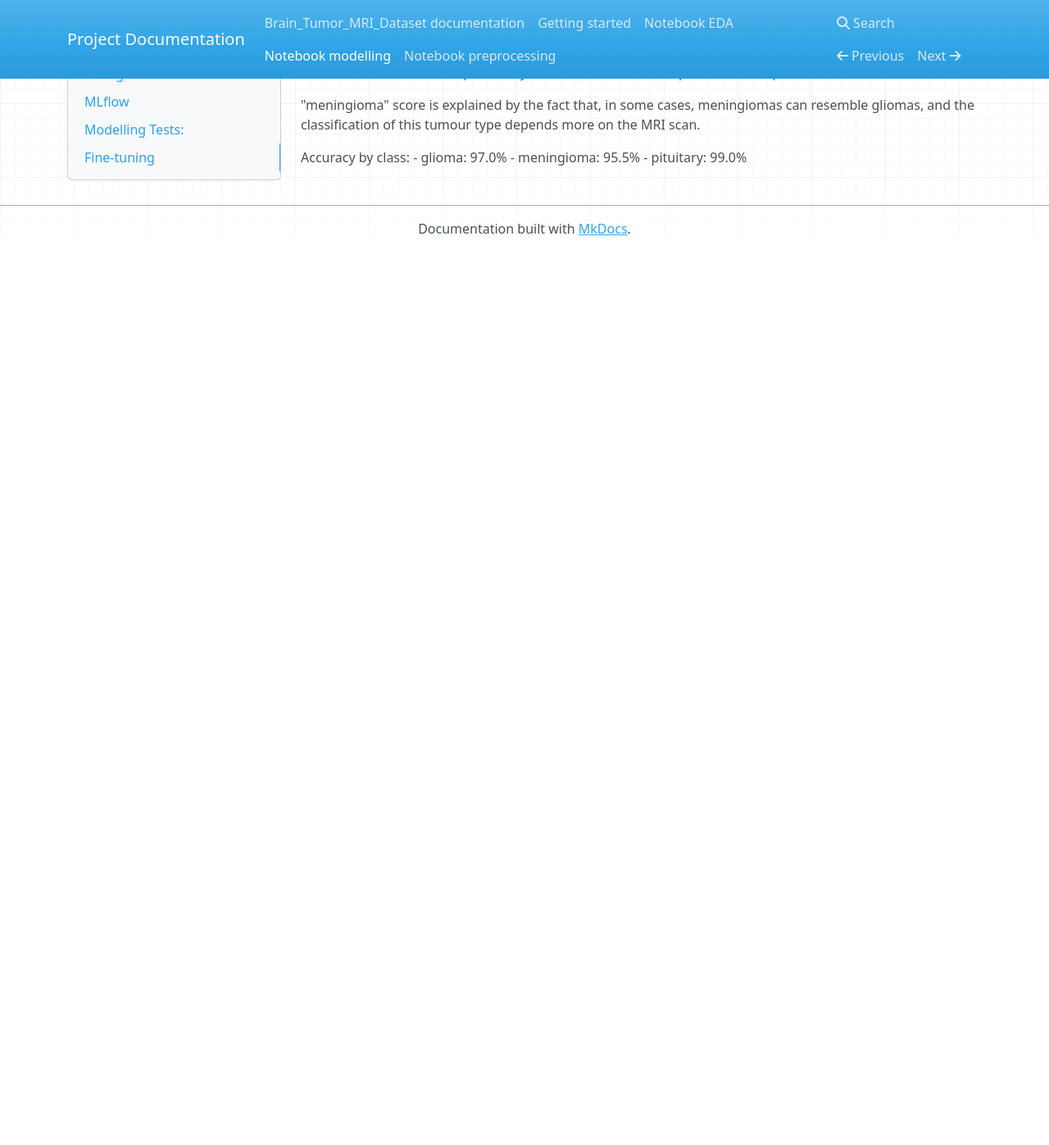
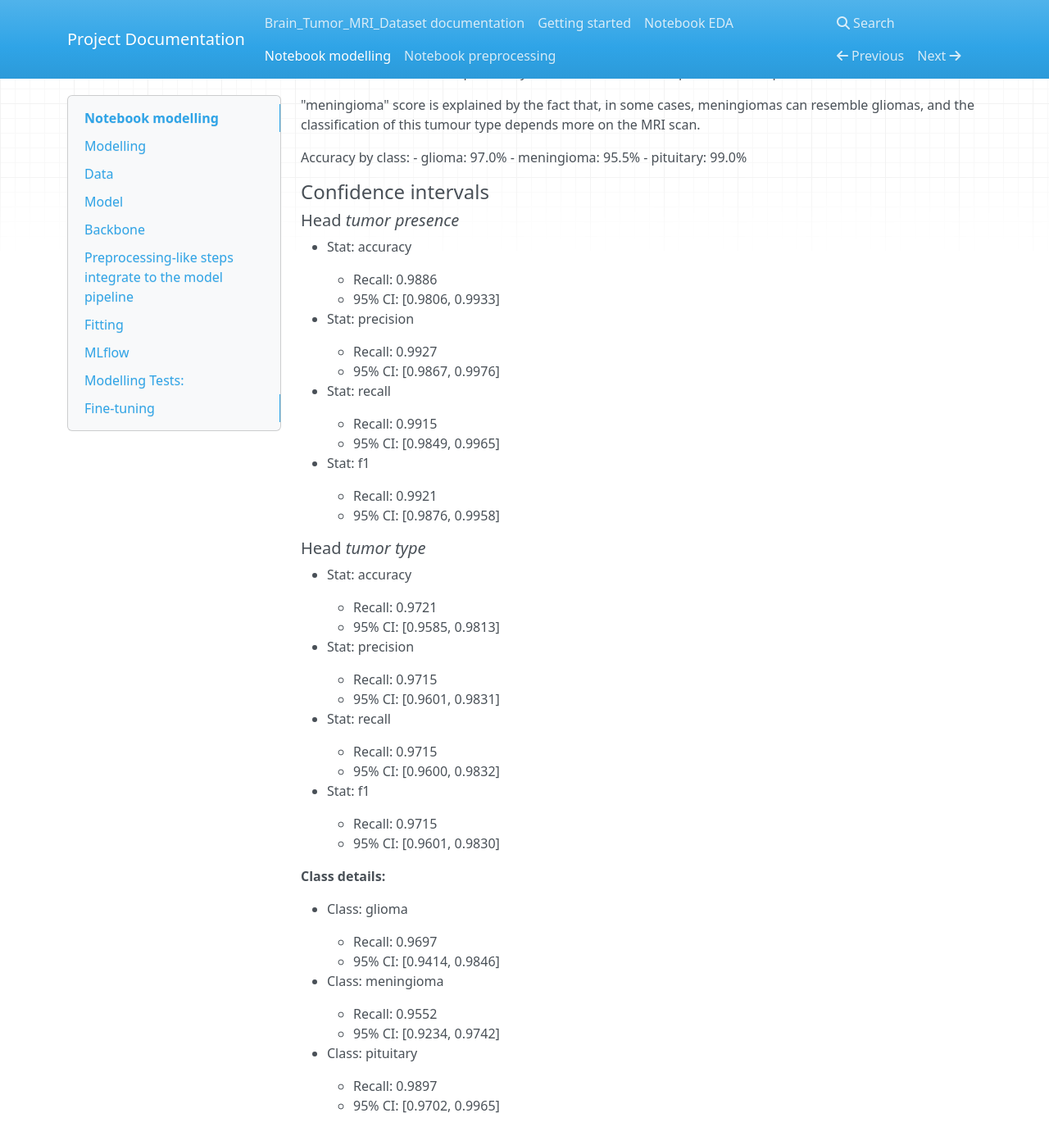
Before and after one commit to Jeremy-Duval-PhD/Brain_Tumor_MRI_Dataset, an MkDocs documentation site: the page built from docs/docs/notebook_modelling.md, in a window 1280 px wide and 1400 px high, scrolled down 11180 px. Shown: the top 1397 px of the window at 82% size. Built offline with MkDocs 1.6.1, drawn with Linux system fonts in a browser that asks for light colours; nearby versions of some CDN libraries; before the commit the page ends 11487 px from its top, so only the background shows below that.

Commit message:
Add 95% CI

```diff
--- a/docs/docs/notebook_modelling.md
+++ b/docs/docs/notebook_modelling.md
@@ -358,3 +358,54 @@ Accuracy by class:
 - glioma: 97.0%
 - meningioma: 95.5%
 - pituitary: 99.0%
+
+#### Confidence intervals
+##### Head *tumor presence*
+
+- Stat: accuracy
+	- Recall: 0.9886
+	- 95% CI: [0.9806, 0.9933]
+
+- Stat: precision
+	- Recall: 0.9927
+	- 95% CI: [0.9867, 0.9976]
+
+- Stat: recall
+	- Recall: 0.9915
+	- 95% CI: [0.9849, 0.9965]
+
+- Stat: f1
+	- Recall: 0.9921
+	- 95% CI: [0.9876, 0.9958]
+
+##### Head *tumor type*
+
+- Stat: accuracy
+	- Recall: 0.9721
+	- 95% CI: [0.9585, 0.9813]
+
+- Stat: precision
+	- Recall: 0.9715
+	- 95% CI: [0.9601, 0.9831]
+
+- Stat: recall
+	- Recall: 0.9715
+	- 95% CI: [0.9600, 0.9832]
+
+- Stat: f1
+	- Recall: 0.9715
+	- 95% CI: [0.9601, 0.9830]
+
+**Class details:**
+
+- Class: glioma
+	- Recall: 0.9697
+	- 95% CI: [0.9414, 0.9846]
+
+- Class: meningioma
+	- Recall: 0.9552
+	- 95% CI: [0.9234, 0.9742]
+
+- Class: pituitary
+	- Recall: 0.9897
+	- 95% CI: [0.9702, 0.9965]
```
Also changed, not shown: 1 other file.
